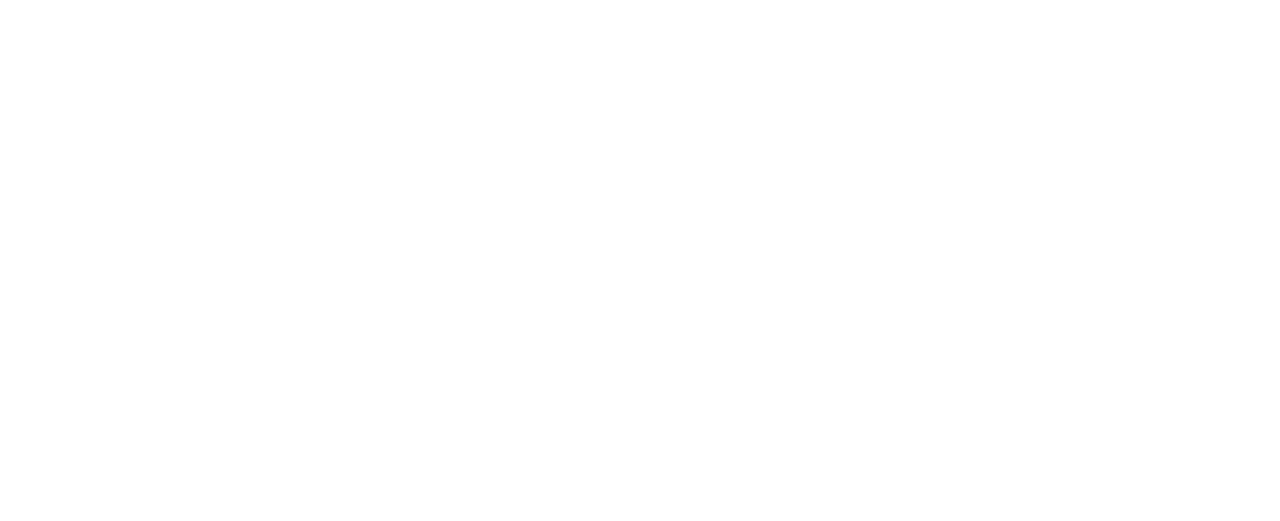
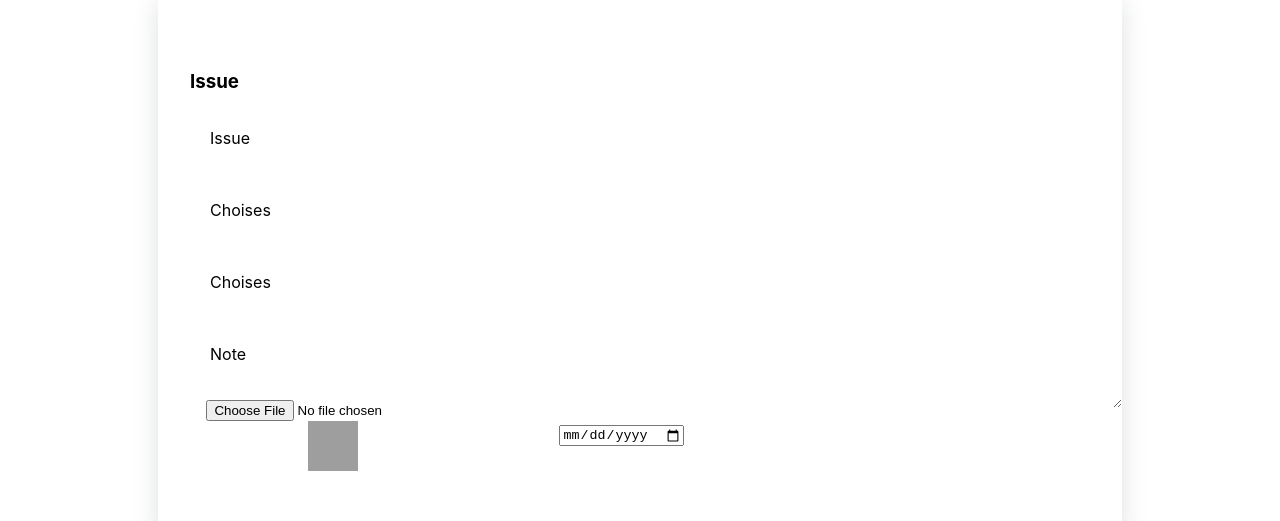
Before and after one commit to ayaadel887/issue-interview-task, a React (Create React App) app: page / in a window 1280 px wide. Shown: the part 564-1085 px from the top of the page. Before the commit the page ends 800 px from the top, so only its background shows below. Built offline with nearby package versions, Linux system fonts and the light colour scheme; grey boxes are pictures that could not be loaded.

Commit message:
Add Form  component

```diff
--- a/src/App.css
+++ b/src/App.css
@@ -36,8 +36,3 @@
     transform: rotate(360deg);
   }
 }
-.container {
-  width: 95%;
-  margin: auto;
-  padding: 10px;
-}
--- a/src/App.js
+++ b/src/App.js
@@ -1,18 +1,15 @@
 import "./App.css";
-import Department from "./component/Department/Department";
-import IssueType from "./component/IssueType/IssueType";
-import People from "./component/People/People";
 
 import { departments, EmployeData, typeIssue } from "./Data.js";
+import IssueTicket from "./Pages/IssueTicket/IssueTicket";
 function App() {
   return (
     <>
-      <section className="container">
-        {" "}
-        <IssueType typeIssue={typeIssue} />
-        <Department departments={departments} />
-        <People EmployeData={EmployeData} />
-      </section>
+      <IssueTicket
+        departments={departments}
+        EmployeData={EmployeData}
+        typeIssue={typeIssue}
+      />
     </>
   );
 }
--- /dev/null
+++ b/src/Pages/IssueTicket/IssueTicket.js
@@ -0,0 +1,22 @@
+import React from "react";
+import styles from "./IssueTicket.module.css";
+import IssueType from "../../component/IssueType/IssueType";
+import Department from "../../component/Department/Department";
+import People from "../../component/People/People";
+import Form from "../../component/Form/Form";
+
+const IssueTicket = ({ departments, EmployeData, typeIssue }) => {
+  return (
+    <section className={styles.container}>
+      <h1>Issue</h1>
+      <section className="container">
+        <IssueType typeIssue={typeIssue} />
+        <Department departments={departments} />
+        <People EmployeData={EmployeData} />
+        <Form />
+      </section>
+    </section>
+  );
+};
+
+export default IssueTicket;
--- a/src/component/Form/Form.js
+++ b/src/component/Form/Form.js
@@ -1,7 +1,135 @@
-import React from "react";
+import React, { useReducer } from "react";
+
+import styles from "./Form.module.css";
 
 const Form = () => {
-  return <div>Form</div>;
+  const [{ issue, choise1, choise2, note, deadline, file }, setState] =
+    useReducer((prev, next) => ({ ...prev, ...next }), {
+      issue: "",
+      choise1: "",
+      choise2: "",
+      note: "",
+      deadline: "",
+      file: "",
+    });
+
+  return (
+    <div className={styles.l__form}>
+      <div className={styles.form}>
+        <h1>Issue</h1>
+        <div className={styles.form__div}>
+          <input
+            type="text"
+            value={issue}
+            className={styles.form__input}
+            placeholder=" "
+            onChange={(e) => {
+              setState({
+                issue: e.target.value,
+              });
+            }}
+          />
+          <label htmlFor="" className={styles.form__label}>
+            Issue
+          </label>
+        </div>
+        <div className={styles.form__div}>
+          <input
+            type="text"
+            value={choise1}
+            className={styles.form__input}
+            placeholder=" "
+            onChange={(e) => {
+              setState({
+                choise1: e.target.value,
+              });
+            }}
+          />
+          <label htmlFor="" className={styles.form__label}>
+            Choises
+          </label>
+        </div>
+        <div className={styles.form__div}>
+          <input
+            type="text"
+            value={choise2}
+            className={styles.form__input}
+            placeholder=" "
+            onChange={(e) => {
+              setState({
+                choise2: e.target.value,
+              });
+            }}
+          />
+          <label htmlFor="" className={styles.form__label}>
+            Choises
+          </label>
+        </div>
+        <div className={styles.form__div}>
+          <textarea
+            type="text"
+            className={styles.form__input}
+            placeholder=" "
+            value={note}
+            onChange={(e) => {
+              setState({
+                note: e.target.value,
+              });
+            }}
+          />
+          <label htmlFor="" className={styles.form__label}>
+            Note
+          </label>
+        </div>
+        <div className={styles.bttn}>
+          <label className={styles.upload}>
+            <input
+              type="file"
+              value={file}
+              onChange={(e) => {
+                setState({
+                  file: e.target.value,
+                });
+              }}
+            />
+            <img
+              src="./images/uplode.png"
+              alt="upload file"
+              width={50}
+              height={50}
+            />
+          </label>
+          <input
+            type="date"
+            value={deadline}
+            onChange={(e) => {
+              setState({
+                deadline: e.target.value,
+              });
+            }}
+          />
+          <button
+            className={styles.form__button}
+            type="reset"
+            onClick={() => {
+              setState({
+                issue: "",
+                choise1: "",
+                choise2: "",
+                note: "",
+                deadline: "",
+                file: "",
+              });
+            }}
+          >
+            Clean
+          </button>
+          <button className={styles.form__button}>Submit</button>
+          <button className={styles.form__button}>Delete</button>
+        </div>
+      </div>
+    </div>
+  );
 };
 
 export default Form;
--- a/src/component/Form/Form.module.css
+++ b/src/component/Form/Form.module.css
@@ -0,0 +1,96 @@
+.l__form {
+  display: flex;
+  justify-content: center;
+  align-items: center;
+  height: 100vh;
+}
+.form {
+  width: 900px;
+  padding: 4rem 2rem;
+  border-radius: 1rem;
+  box-shadow: 0 10px 25px rgba(92, 99, 105, 0.2);
+}
+.form__title {
+  font-weight: 400;
+  margin-bottom: 3rem;
+}
+.form__div {
+  position: relative;
+  height: 48px;
+  margin-bottom: 1.5rem;
+}
+.form__input {
+  position: absolute;
+  top: 0;
+  left: 0;
+  width: 100%;
+  height: 100%;
+  font-size: var(--normal-font-size);
+  border: 1px solid var(--border-color);
+  border-radius: 0.5rem;
+  outline: none;
+  padding: 1rem;
+  background: none;
+  z-index: 1;
+}
+.form__label {
+  position: absolute;
+  left: 1rem;
+  top: 1rem;
+  padding: 0 0.25rem;
+  background-color: #fff;
+  color: var(--input-color);
+  font-size: var(--normal-font-size);
+  transition: 0.3s;
+}
+.bttn {
+  display: flex;
+  align-items: center;
+  justify-content: center;
+  width: 100%;
+  gap: 20px;
+}
+.form__button {
+  padding: 0.75rem 2rem;
+  outline: none;
+  border: none;
+  background-color: var(--first-color);
+  color: #fff;
+  font-size: var(--normal-font-size);
+  border-radius: 0.5rem;
+  cursor: pointer;
+  transition: 0.3s;
+}
+.form__button:hover {
+  box-shadow: 0 10px 36px rgba(0, 0, 0, 0.15);
+}
+
+/*Input focus move up label*/
+.form__input:focus + .form__label {
+  top: -0.5rem;
+  left: 0.8rem;
+  color: var(--first-color);
+  font-size: var(--small-font-size);
+  font-weight: 500;
+  z-index: 10;
+}
+
+/*Input focus sticky top label*/
+.form__input:not(:placeholder-shown).form__input:not(:focus) + .form__label {
+  top: -0.5rem;
+  left: 0.8rem;
+  font-size: var(--small-font-size);
+  font-weight: 500;
+  z-index: 10;
+}
+
+/*Input focus*/
+.form__input:focus {
+  border: 1.5px solid var(--first-color);
+}
+.upload {
+  display: flex;
+  flex-direction: column;
+  align-items: center;
+  margin-right: 80px;
+}
```
Also changed, not shown: src/Pages/IssueTicket/IssueTicket.module.css (added).
